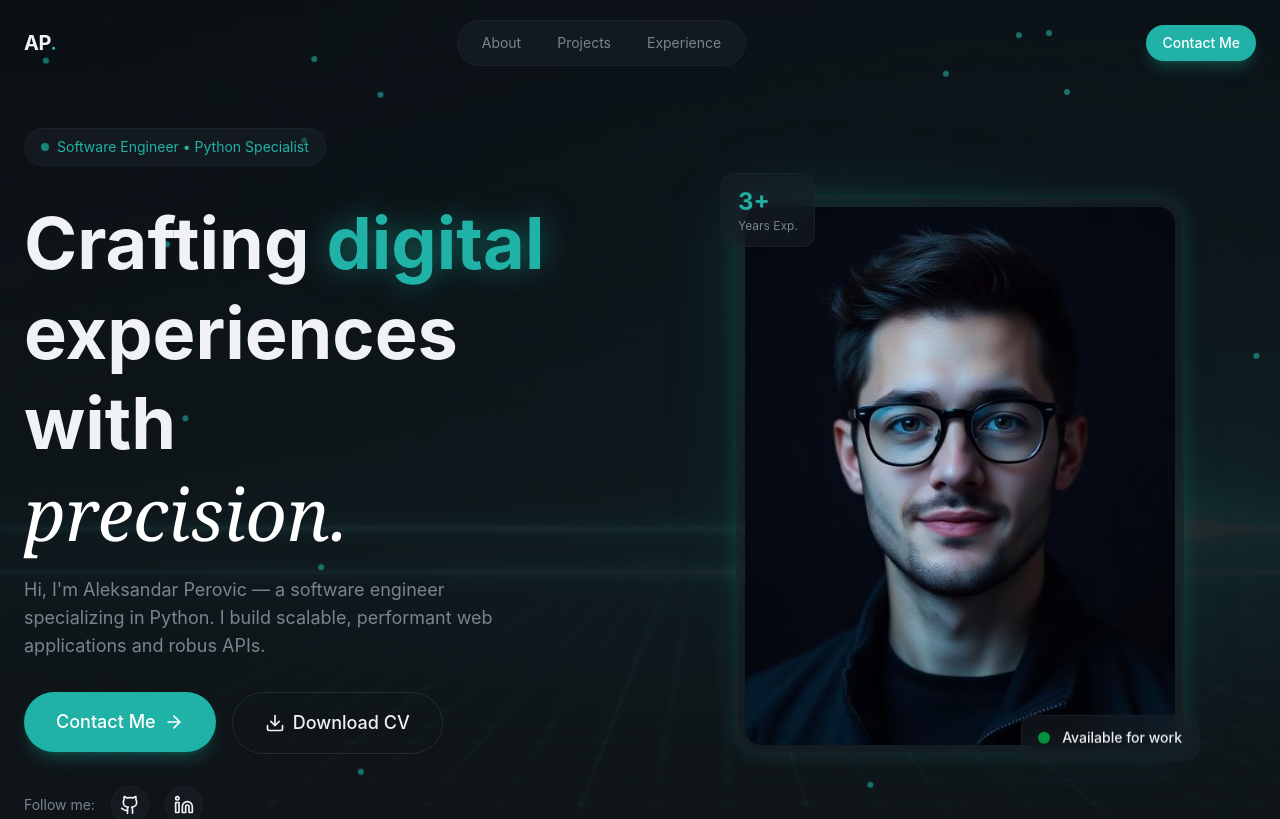
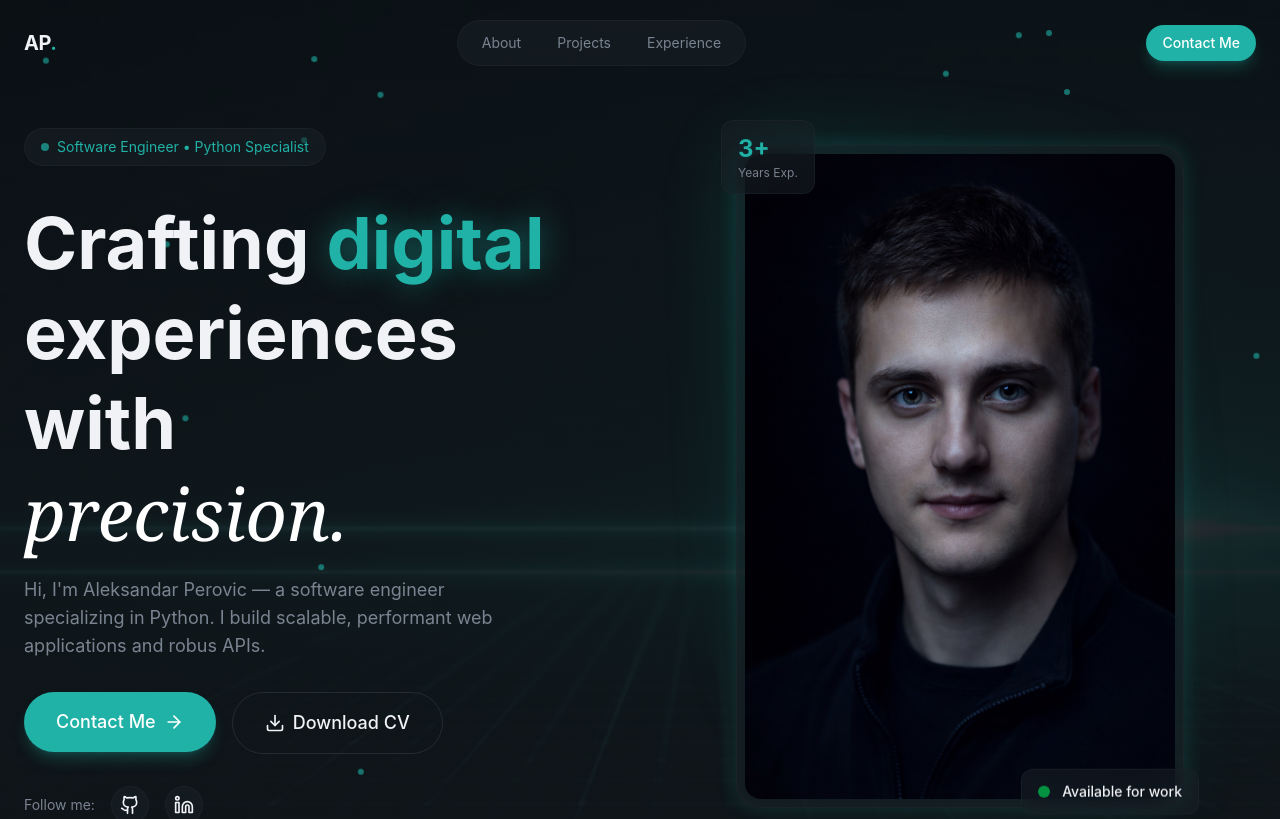
Before and after one commit to sasads2811/portfolio, a React (Vite) app: page / in a window 1280 px wide. Shown: the top 819 px of the page. Built offline with nearby package versions, Linux system fonts and the light colour scheme.

Commit message:
change picture

```diff
--- a/src/sections/Hero.tsx
+++ b/src/sections/Hero.tsx
@@ -134,9 +134,9 @@ export const Hero = () => {
               />
               <div className="relative glass rounded-3xl p-2 glow-border">
                 <img
-                  src="/profile-photo.jpg"
+                  src="/sasa_chatgpt.png"
                   alt="Pedro Machado"
-                  className="w-full aspect-[4/5] object-cover rounded-2xl"
+                  className="w-full object-cover rounded-2xl"
                 />
 
                 {/* Floating Badge */}
```
Also changed, not shown: public/sasa.jpg (added), public/sasa_chatgpt.png (added).
